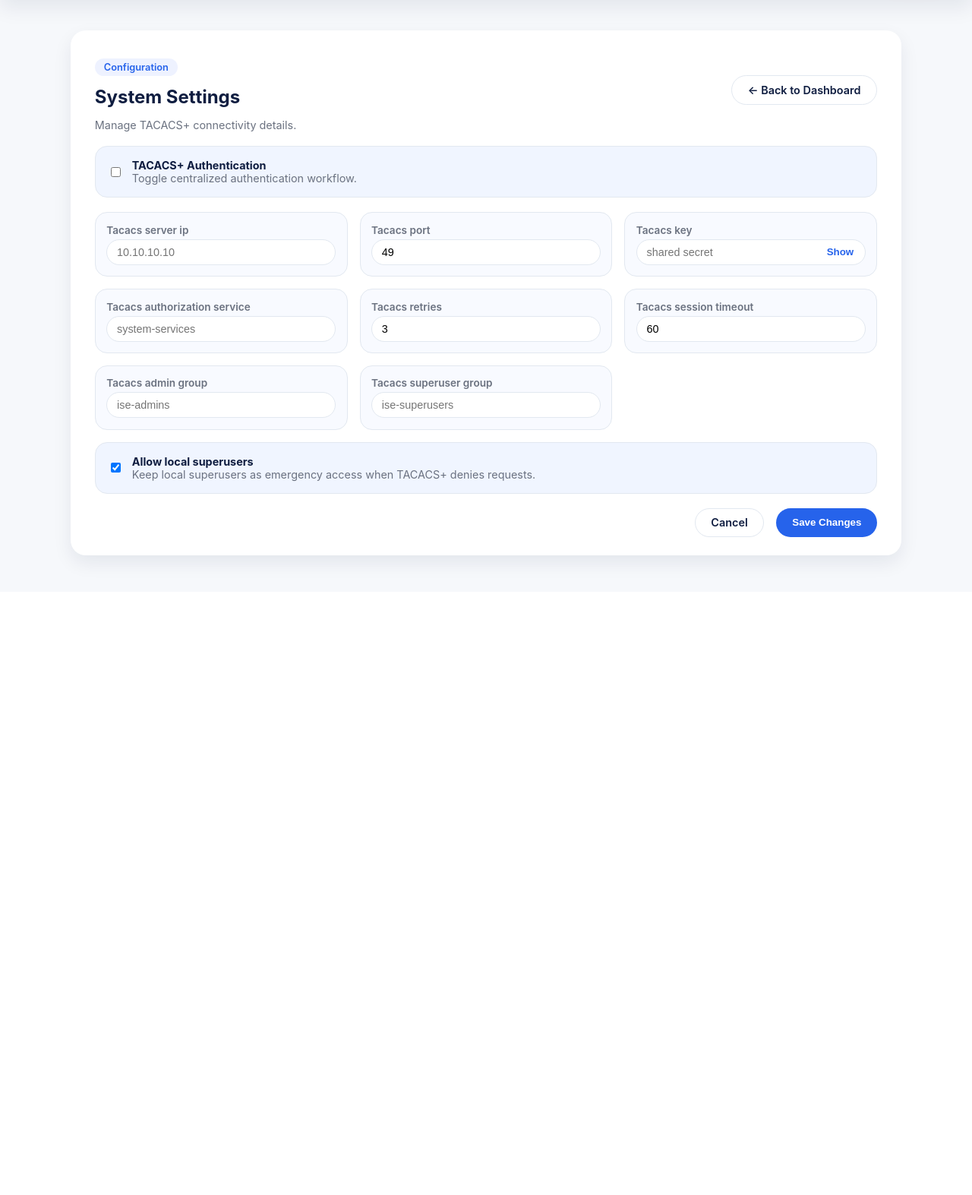
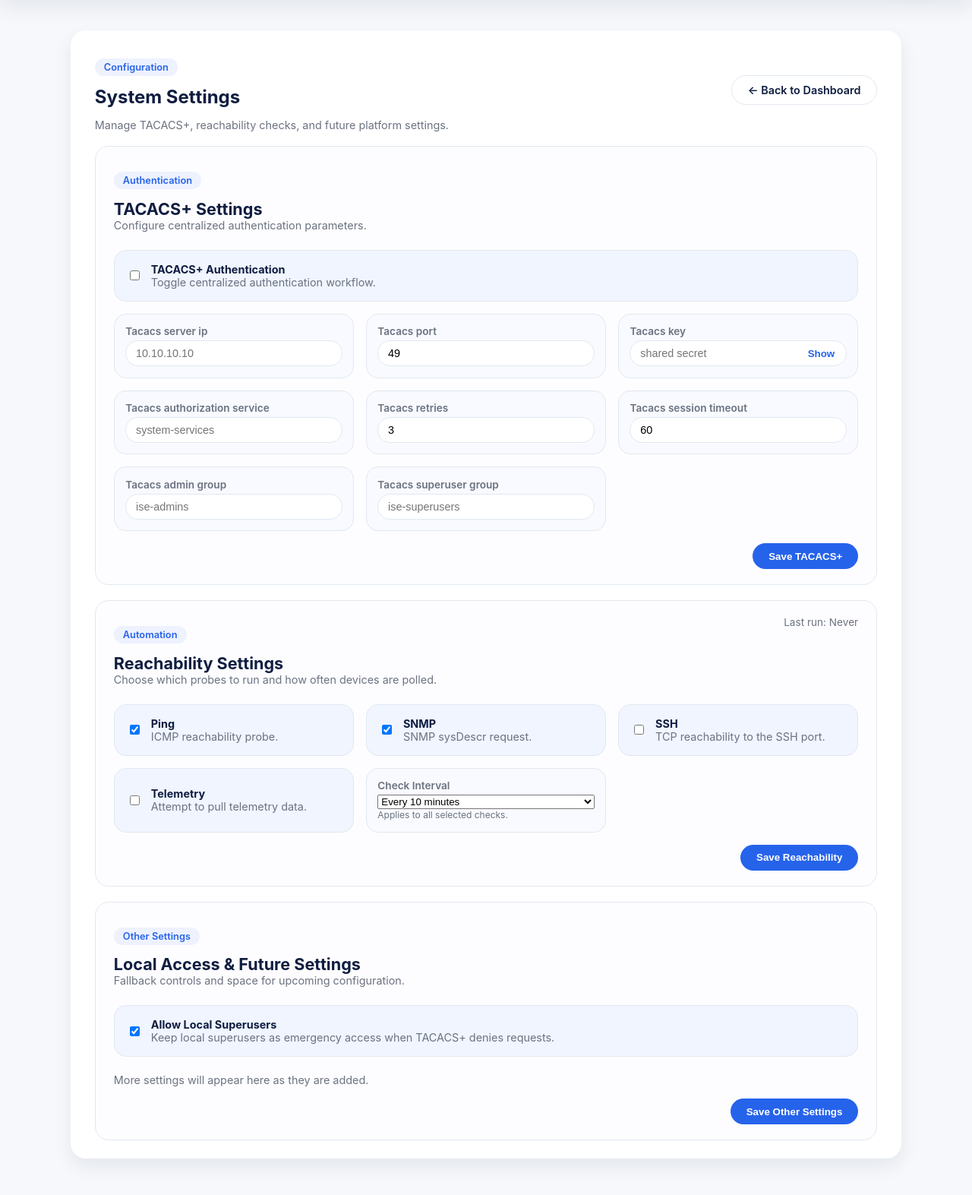
Before and after one commit to hamidsadegh/zas, a Django app: page /system-settings/ in a window 1280 px wide. Shown: the part 85-1658 px from the top of the page at 76% size. Before the commit the page ends 836 px from the top, so only its background shows below. Run offline with Django 5.2, Linux system fonts and the light colour scheme; the visitor is signed in with stand-in values (Sample User, id 1); data comes from the database, SQL or seed files in the repository; parts of the project's set-up code (start-up, migrations or seed data) failed here and were passed over.

Commit message:
Added CELERY_BEAT_SCHEDULE (ping/snmp/ssh/telemetry) and also the settings for that in system settings; Also in accounts/model.py & account/admin.py; Added to pytest; Installed celery and celery beat on Linux server and run them as seprated services;

```diff
--- a/automation/models.py
+++ b/automation/models.py
@@ -9,6 +9,7 @@ class AutomationJob(models.Model):
         ('ztp', 'Zero Touch Provisioning'),
         ('cli', 'CLI Command Execution'),
         ('telemetry', 'Telemetry Polling'),
+        ('reachability', 'Reachability Check'),
     ]
     name = models.CharField(max_length=100)
     job_type = models.CharField(max_length=30, choices=JOB_TYPES)
--- a/devices/forms.py
+++ b/devices/forms.py
@@ -3,21 +3,31 @@ from django import forms
 from accounts.models import SystemSettings
 
 
-class SystemSettingsForm(forms.ModelForm):
+REACHABILITY_INTERVAL_CHOICES = (
+    (5, "Every 5 minutes"),
+    (10, "Every 10 minutes"),
+    (60, "Every hour"),
+)
+
+
+class BaseSystemSettingsForm(forms.ModelForm):
+    """Base form that only writes the fields in this section."""
+
+    def save(self, commit=True):
+        instance = super().save(commit=False)
+        if commit:
+            update_fields = list(self.Meta.fields)
+            # Ensure auto_now timestamp updates with partial saves
+            if "updated_at" not in update_fields:
+                update_fields.append("updated_at")
+            instance.save(update_fields=update_fields)
+        return instance
+
+
+class TacacsSettingsForm(BaseSystemSettingsForm):
     class Meta:
         model = SystemSettings
-        fields = [
-            "tacacs_enabled",
-            "tacacs_server_ip",
-            "tacacs_port",
-            "tacacs_key",
-            "tacacs_authorization_service",
-            "tacacs_retries",
-            "tacacs_session_timeout",
-            "tacacs_admin_group",
-            "tacacs_superuser_group",
-            "allow_local_superusers",
-        ]
+        fields = SystemSettings.TACACS_FIELDS
         widgets = {
             "tacacs_enabled": forms.CheckboxInput(attrs={"class": "toggle-input"}),
             "tacacs_server_ip": forms.TextInput(attrs={"placeholder": "10.10.10.10"}),
@@ -33,5 +43,28 @@ class SystemSettingsForm(forms.ModelForm):
             "tacacs_session_timeout": forms.NumberInput(attrs={"min": 10, "max": 3600}),
             "tacacs_admin_group": forms.TextInput(attrs={"placeholder": "ise-admins"}),
             "tacacs_superuser_group": forms.TextInput(attrs={"placeholder": "ise-superusers"}),
+        }
+
+
+class ReachabilitySettingsForm(BaseSystemSettingsForm):
+    class Meta:
+        model = SystemSettings
+        fields = SystemSettings.REACHABILITY_FIELDS
+        widgets = {
+            "reachability_ping_enabled": forms.CheckboxInput(),
+            "reachability_snmp_enabled": forms.CheckboxInput(),
+            "reachability_ssh_enabled": forms.CheckboxInput(),
+            "reachability_telemetry_enabled": forms.CheckboxInput(),
+            "reachability_interval_minutes": forms.Select(
+                choices=REACHABILITY_INTERVAL_CHOICES
+            ),
+        }
+
+
+class OtherSettingsForm(BaseSystemSettingsForm):
+    class Meta:
+        model = SystemSettings
+        fields = SystemSettings.OTHER_FIELDS
+        widgets = {
             "allow_local_superusers": forms.CheckboxInput(),
         }
--- a/devices/templates/devices/system_settings.html
+++ b/devices/templates/devices/system_settings.html
@@ -46,9 +46,22 @@ main {
     font-size: 1.5rem;
 }
 
+.settings-sections {
+    display: flex;
+    flex-direction: column;
+    gap: 1.25rem;
+}
+
+.section-card {
+    border: 1px solid var(--border);
+    border-radius: 18px;
+    padding: 1.25rem 1.5rem;
+    background: #fdfdff;
+}
+
 .settings-form {
     display: grid;
-    gap: 1.2rem;
+    gap: 1rem;
 }
 
 .form-grid {
@@ -117,6 +130,25 @@ main {
     grid-column: 1 / -1;
 }
 
+.section-heading {
+    display: flex;
+    justify-content: space-between;
+    align-items: flex-start;
+    gap: 1rem;
+    flex-wrap: wrap;
+    margin-bottom: 0.5rem;
+}
+
+.reachability-grid {
+    display: grid;
+    grid-template-columns: repeat(auto-fit, minmax(260px, 1fr));
+    gap: 1rem;
+}
+
+.interval-field select {
+    width: 100%;
+}
+
 .form-actions {
     display: flex;
     justify-content: flex-end;
@@ -148,6 +180,16 @@ main {
     font-size: 0.8rem;
     margin-top: 0.2rem;
 }
+
+.meta-line {
+    color: var(--muted);
+    font-size: 0.85rem;
+}
+
+.other-hint {
+    margin: 0.35rem 0 0;
+    color: var(--muted);
+}
 {% endblock %}
 
 {% block content %}
@@ -157,41 +199,38 @@ main {
         <div>
             <p class="tag">Configuration</p>
             <h1>System Settings</h1>
-            <p style="color: var(--muted); margin-bottom: 0;">Manage TACACS+ connectivity details.</p>
+            <p style="color: var(--muted); margin-bottom: 0;">Manage TACACS+, reachability checks, and future platform settings.</p>
         </div>
         <a class="btn btn-secondary" href="{% url 'home' %}">← Back to Dashboard</a>
     </div>
 
-    <form method="post" class="settings-form">
+    <div class="settings-sections">
+        <form method="post" class="settings-form section-card" novalidate>
             {% csrf_token %}
+            <input type="hidden" name="section" value="tacacs">
+            <div class="section-heading">
+                <div>
+                    <p class="tag">Authentication</p>
+                    <h2 style="margin: 0;">TACACS+ Settings</h2>
+                    <p style="margin: 0; color: var(--muted);">Configure centralized authentication parameters.</p>
+                </div>
+            </div>
+
             <div class="toggle-field">
-            {{ form.tacacs_enabled }}
+                {{ tacacs_form.tacacs_enabled }}
                 <div>
                     <strong>TACACS+ Authentication</strong>
                     <p style="margin: 0; color: var(--muted); font-size: 0.9rem;">Toggle centralized authentication workflow.</p>
                 </div>
             </div>
-        {% if form.tacacs_enabled.errors %}
-            <div class="field-error">{{ form.tacacs_enabled.errors.0 }}</div>
+            {% if tacacs_form.tacacs_enabled.errors %}
+                <div class="field-error">{{ tacacs_form.tacacs_enabled.errors.0 }}</div>
             {% endif %}
 
             <div class="form-grid">
-            {% for field in form %}
+                {% for field in tacacs_form %}
                     {% if field.name == 'tacacs_enabled' %}
                         {# already rendered #}
-                {% elif field.name == 'allow_local_superusers' %}
-                    <div class="toggle-field secondary">
-                        {{ field }}
-                        <div>
-                            <strong>{{ field.label }}</strong>
-                            <p style="margin: 0; color: var(--muted); font-size: 0.9rem;">
-                                Keep local superusers as emergency access when TACACS+ denies requests.
-                            </p>
-                        </div>
-                    </div>
-                    {% for error in field.errors %}
-                        <div class="field-error">{{ error }}</div>
-                    {% endfor %}
                     {% elif field.name == 'tacacs_key' %}
                         <div class="form-field">
                             <label for="{{ field.id_for_label }}">{{ field.label }}</label>
@@ -219,10 +258,115 @@ main {
             </div>
 
             <div class="form-actions">
-            <a class="btn btn-secondary" href="{% url 'home' %}">Cancel</a>
-            <button type="submit" class="btn btn-primary">Save Changes</button>
+                <button type="submit" class="btn btn-primary">Save TACACS+</button>
             </div>
         </form>
+
+        <form method="post" class="settings-form section-card" novalidate>
+            {% csrf_token %}
+            <input type="hidden" name="section" value="reachability">
+            <div class="section-heading">
+                <div>
+                    <p class="tag">Automation</p>
+                    <h2 style="margin: 0;">Reachability Settings</h2>
+                    <p style="margin: 0; color: var(--muted);">Choose which probes to run and how often devices are polled.</p>
+                </div>
+                <div class="meta-line">
+                    Last run: {{ settings_obj.reachability_last_run|default:"Never" }}
+                </div>
+            </div>
+
+            <div class="reachability-grid">
+                <div class="toggle-field">
+                    {{ reachability_form.reachability_ping_enabled }}
+                    <div>
+                        <strong>Ping</strong>
+                        <p style="margin: 0; color: var(--muted); font-size: 0.9rem;">ICMP reachability probe.</p>
+                    </div>
+                </div>
+                {% for error in reachability_form.reachability_ping_enabled.errors %}
+                    <div class="field-error">{{ error }}</div>
+                {% endfor %}
+
+                <div class="toggle-field">
+                    {{ reachability_form.reachability_snmp_enabled }}
+                    <div>
+                        <strong>SNMP</strong>
+                        <p style="margin: 0; color: var(--muted); font-size: 0.9rem;">SNMP sysDescr request.</p>
+                    </div>
+                </div>
+                {% for error in reachability_form.reachability_snmp_enabled.errors %}
+                    <div class="field-error">{{ error }}</div>
+                {% endfor %}
+
+                <div class="toggle-field">
+                    {{ reachability_form.reachability_ssh_enabled }}
+                    <div>
+                        <strong>SSH</strong>
+                        <p style="margin: 0; color: var(--muted); font-size: 0.9rem;">TCP reachability to the SSH port.</p>
+                    </div>
+                </div>
+                {% for error in reachability_form.reachability_ssh_enabled.errors %}
+                    <div class="field-error">{{ error }}</div>
+                {% endfor %}
+
+                <div class="toggle-field">
+                    {{ reachability_form.reachability_telemetry_enabled }}
+                    <div>
+                        <strong>Telemetry</strong>
+                        <p style="margin: 0; color: var(--muted); font-size: 0.9rem;">Attempt to pull telemetry data.</p>
+                    </div>
+                </div>
+                {% for error in reachability_form.reachability_telemetry_enabled.errors %}
+                    <div class="field-error">{{ error }}</div>
+                {% endfor %}
+
+                <div class="form-field interval-field">
+                    <label for="{{ reachability_form.reachability_interval_minutes.id_for_label }}">Check Interval</label>
+                    {{ reachability_form.reachability_interval_minutes }}
+                    <small style="color: var(--muted);">Applies to all selected checks.</small>
+                    {% for error in reachability_form.reachability_interval_minutes.errors %}
+                        <div class="field-error">{{ error }}</div>
+                    {% endfor %}
+                </div>
+            </div>
+
+            <div class="form-actions">
+                <button type="submit" class="btn btn-primary">Save Reachability</button>
+            </div>
+        </form>
+
+        <form method="post" class="settings-form section-card" novalidate>
+            {% csrf_token %}
+            <input type="hidden" name="section" value="other">
+            <div class="section-heading">
+                <div>
+                    <p class="tag">Other Settings</p>
+                    <h2 style="margin: 0;">Local Access &amp; Future Settings</h2>
+                    <p style="margin: 0; color: var(--muted);">Fallback controls and space for upcoming configuration.</p>
+                </div>
+            </div>
+
+            <div class="toggle-field secondary">
+                {{ other_form.allow_local_superusers }}
+                <div>
+                    <strong>Allow Local Superusers</strong>
+                    <p style="margin: 0; color: var(--muted); font-size: 0.9rem;">
+                        Keep local superusers as emergency access when TACACS+ denies requests.
+                    </p>
+                </div>
+            </div>
+            {% for error in other_form.allow_local_superusers.errors %}
+                <div class="field-error">{{ error }}</div>
+            {% endfor %}
+
+            <p class="other-hint">More settings will appear here as they are added.</p>
+
+            <div class="form-actions">
+                <button type="submit" class="btn btn-primary">Save Other Settings</button>
+            </div>
+        </form>
+    </div>
 </section>
 </div>
 <script>
--- a/devices/views.py
+++ b/devices/views.py
@@ -31,7 +31,7 @@ from .serializers import (
     ModuleTypeSerializer,
 )
 from accounts.models import SystemSettings
-from .forms import SystemSettingsForm
+from .forms import OtherSettingsForm, ReachabilitySettingsForm, TacacsSettingsForm
 
 # -----------------------
 # HTML Views
@@ -321,16 +321,57 @@ class SystemSettingsView(LoginRequiredMixin, View):
     def get_settings(self):
         return SystemSettings.get()
 
+    def get_context(self, settings_obj, **forms):
+        return {
+            "tacacs_form": forms.get("tacacs_form") or TacacsSettingsForm(instance=settings_obj),
+            "reachability_form": forms.get("reachability_form")
+            or ReachabilitySettingsForm(instance=settings_obj),
+            "other_form": forms.get("other_form") or OtherSettingsForm(instance=settings_obj),
+            "settings_obj": settings_obj,
+        }
+
     def get(self, request):
-        form = SystemSettingsForm(instance=self.get_settings())
-        return render(request, self.template_name, {"form": form})
+        settings_obj = self.get_settings()
+        return render(request, self.template_name, self.get_context(settings_obj))
 
     def post(self, request):
         settings_obj = self.get_settings()
-        form = SystemSettingsForm(request.POST, instance=settings_obj)
-        if form.is_valid():
-            form.save()
-            messages.success(request, "TACACS+ settings saved.")
+        section = request.POST.get("section")
+
+        tacacs_form = TacacsSettingsForm(instance=settings_obj)
+        reachability_form = ReachabilitySettingsForm(instance=settings_obj)
+        other_form = OtherSettingsForm(instance=settings_obj)
+
+        if section == "tacacs":
+            tacacs_form = TacacsSettingsForm(request.POST, instance=settings_obj)
+            if tacacs_form.is_valid():
+                tacacs_form.save()
+                messages.success(request, "TACACS+ settings saved.")
+                return redirect("system_settings")
+        elif section == "reachability":
+            reachability_form = ReachabilitySettingsForm(request.POST, instance=settings_obj)
+            if reachability_form.is_valid():
+                reachability_form.save()
+                messages.success(request, "Reachability settings saved.")
+                return redirect("system_settings")
+        elif section == "other":
+            other_form = OtherSettingsForm(request.POST, instance=settings_obj)
+            if other_form.is_valid():
+                other_form.save()
+                messages.success(request, "Other settings saved.")
+                return redirect("system_settings")
+        else:
+            messages.error(request, "Unknown settings section.")
             return redirect("system_settings")
+
         messages.error(request, "Please fix the highlighted errors.")
-        return render(request, self.template_name, {"form": form})
+        return render(
+            request,
+            self.template_name,
+            self.get_context(
+                settings_obj,
+                tacacs_form=tacacs_form,
+                reachability_form=reachability_form,
+                other_form=other_form,
+            ),
+        )
--- a/requirements.txt
+++ b/requirements.txt
@@ -5,7 +5,8 @@ django-celery-beat
 django-crontab
 mysqlclient
 netmiko
-pysnmp
+pyasn1==0.4.8
+pysnmp==4.4.12
 tacacs_plus
 paramiko
 openpyxl
--- a/zas_project/settings.py
+++ b/zas_project/settings.py
@@ -130,9 +130,9 @@ CRONJOBS = [
 CELERY_BROKER_URL = 'redis://127.0.0.1:6379/0'  # if using Redis
 CELERY_RESULT_BACKEND = 'redis://127.0.0.1:6379/0'
 CELERY_BEAT_SCHEDULE = {
-    'check-reachability-every-10-seconds': {
+    'check-reachability-poller': {
         'task': 'automation.tasks.check_devices_reachability',
-        'schedule': 1000.0, # every 10 seconds
+        'schedule': 60.0,  # poll settings every minute; actual interval controlled in System Settings
     },
 }
 
```
Also changed, not shown: accounts/admin.py (+28 -0 lines), accounts/models.py (+46 -0 lines), accounts/tests/test_models.py (+22 -0 lines), automation/services/job_runner.py (+47 -2 lines), automation/tasks.py (+38 -7 lines), devices/services/reachability_service.py (+96 -17 lines), accounts/migrations/0003_systemsettings_reachability.py (added), accounts/migrations/0004_systemsettings_singleton.py (added), automation/migrations/0002_reachability_job_type.py (added), devices/migrations/0004_alter_moduletype_options.py (added), 1 other file. Lines whose indentation alone changed are shown as unchanged.
